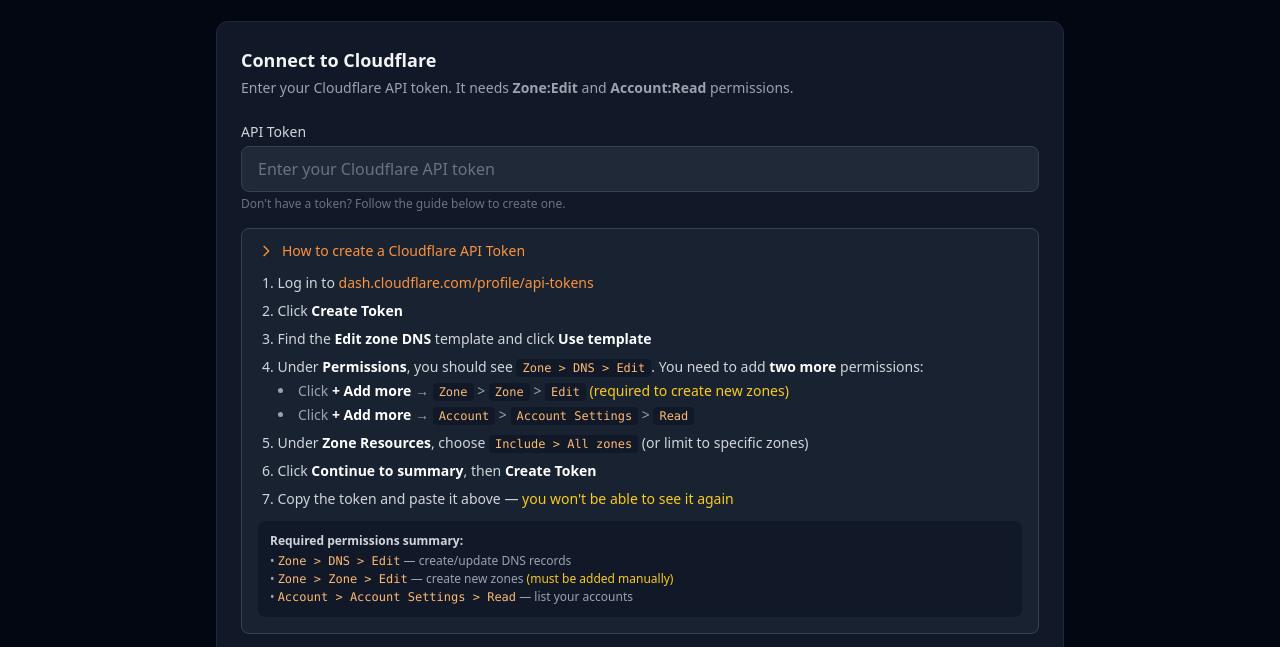
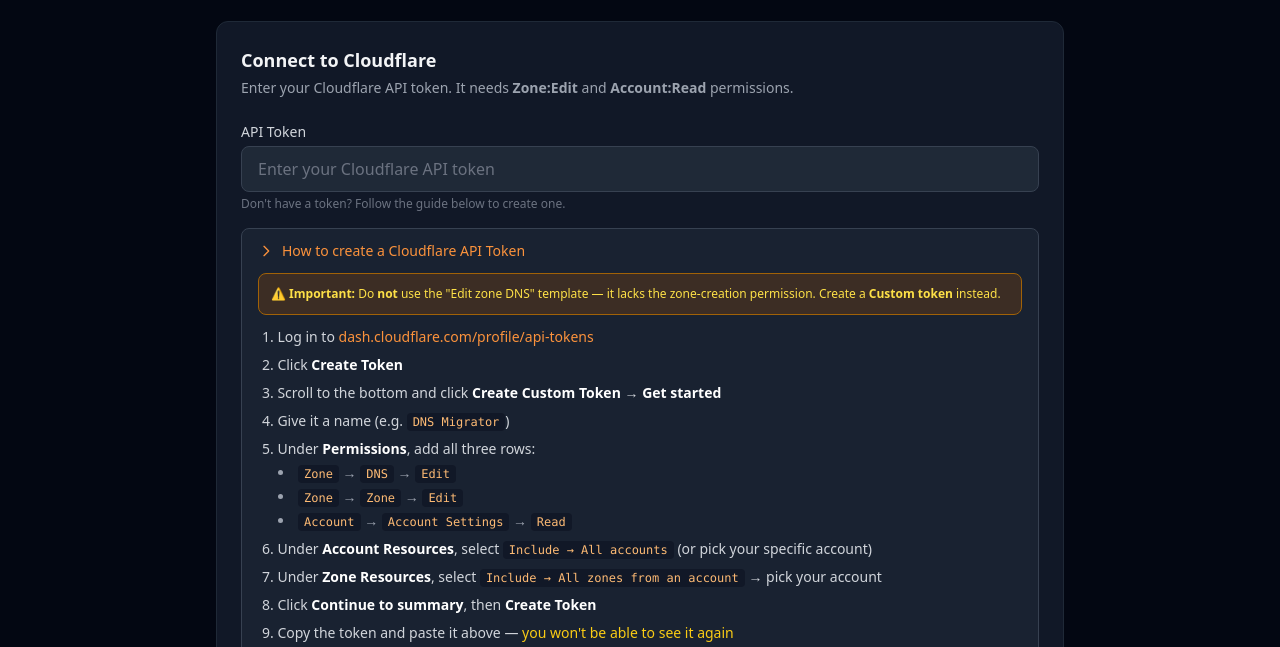
Before and after one commit to andrew-kemp/DNS-Migrator, a website: page public/index.html in a window 1280 px wide. Both pictures are taken after a click on the heading "How to create a Cloudflare API Token". Shown: the part 124-771 px from the top of the page. Drawn offline with nearby package versions, Linux system fonts and the light colour scheme.

Commit message:
Fix token guide: use Custom Token instead of template, clarify all 3 permissions and zone resources

```diff
--- a/public/index.html
+++ b/public/index.html
@@ -88,26 +88,32 @@
               How to create a Cloudflare API Token
             </summary>
             <div class="px-4 pb-4 text-sm text-gray-300 space-y-3">
+              <div class="bg-yellow-900/40 border border-yellow-700 rounded-lg p-3 mb-3">
+                <p class="text-xs text-yellow-300"><strong>⚠ Important:</strong> Do <strong>not</strong> use the "Edit zone DNS" template — it lacks the zone-creation permission. Create a <strong>Custom token</strong> instead.</p>
+              </div>
               <ol class="list-decimal list-inside space-y-2 ml-1">
                 <li>Log in to <a href="https://dash.cloudflare.com/profile/api-tokens" target="_blank" rel="noopener" class="text-orange-400 hover:underline">dash.cloudflare.com/profile/api-tokens</a></li>
                 <li>Click <strong class="text-white">Create Token</strong></li>
-                <li>Find the <strong class="text-white">Edit zone DNS</strong> template and click <strong class="text-white">Use template</strong></li>
-                <li>Under <strong class="text-white">Permissions</strong>, you should see <code class="bg-gray-900 px-1.5 py-0.5 rounded text-orange-300 text-xs">Zone &gt; DNS &gt; Edit</code>. You need to add <strong class="text-white">two more</strong> permissions:
+                <li>Scroll to the bottom and click <strong class="text-white">Create Custom Token</strong> → <strong class="text-white">Get started</strong></li>
+                <li>Give it a name (e.g. <code class="bg-gray-900 px-1.5 py-0.5 rounded text-orange-300 text-xs">DNS Migrator</code>)</li>
+                <li>Under <strong class="text-white">Permissions</strong>, add all three rows:
                   <ul class="list-disc list-inside ml-4 mt-1 text-gray-400 space-y-1">
-                    <li>Click <strong class="text-white">+ Add more</strong> &rarr; <code class="bg-gray-900 px-1.5 py-0.5 rounded text-orange-300 text-xs">Zone</code> &gt; <code class="bg-gray-900 px-1.5 py-0.5 rounded text-orange-300 text-xs">Zone</code> &gt; <code class="bg-gray-900 px-1.5 py-0.5 rounded text-orange-300 text-xs">Edit</code> <span class="text-yellow-400">(required to create new zones)</span></li>
-                    <li>Click <strong class="text-white">+ Add more</strong> &rarr; <code class="bg-gray-900 px-1.5 py-0.5 rounded text-orange-300 text-xs">Account</code> &gt; <code class="bg-gray-900 px-1.5 py-0.5 rounded text-orange-300 text-xs">Account Settings</code> &gt; <code class="bg-gray-900 px-1.5 py-0.5 rounded text-orange-300 text-xs">Read</code></li>
+                    <li><code class="bg-gray-900 px-1.5 py-0.5 rounded text-orange-300 text-xs">Zone</code> → <code class="bg-gray-900 px-1.5 py-0.5 rounded text-orange-300 text-xs">DNS</code> → <code class="bg-gray-900 px-1.5 py-0.5 rounded text-orange-300 text-xs">Edit</code></li>
+                    <li><code class="bg-gray-900 px-1.5 py-0.5 rounded text-orange-300 text-xs">Zone</code> → <code class="bg-gray-900 px-1.5 py-0.5 rounded text-orange-300 text-xs">Zone</code> → <code class="bg-gray-900 px-1.5 py-0.5 rounded text-orange-300 text-xs">Edit</code></li>
+                    <li><code class="bg-gray-900 px-1.5 py-0.5 rounded text-orange-300 text-xs">Account</code> → <code class="bg-gray-900 px-1.5 py-0.5 rounded text-orange-300 text-xs">Account Settings</code> → <code class="bg-gray-900 px-1.5 py-0.5 rounded text-orange-300 text-xs">Read</code></li>
                   </ul>
                 </li>
-                <li>Under <strong class="text-white">Zone Resources</strong>, choose <code class="bg-gray-900 px-1.5 py-0.5 rounded text-orange-300 text-xs">Include &gt; All zones</code> (or limit to specific zones)</li>
+                <li>Under <strong class="text-white">Account Resources</strong>, select <code class="bg-gray-900 px-1.5 py-0.5 rounded text-orange-300 text-xs">Include → All accounts</code> (or pick your specific account)</li>
+                <li>Under <strong class="text-white">Zone Resources</strong>, select <code class="bg-gray-900 px-1.5 py-0.5 rounded text-orange-300 text-xs">Include → All zones from an account</code> → pick your account</li>
                 <li>Click <strong class="text-white">Continue to summary</strong>, then <strong class="text-white">Create Token</strong></li>
                 <li>Copy the token and paste it above — <span class="text-yellow-400">you won't be able to see it again</span></li>
               </ol>
               <div class="bg-gray-900 rounded-lg p-3 mt-2">
                 <p class="text-xs text-gray-400"><strong class="text-gray-300">Required permissions summary:</strong></p>
                 <ul class="text-xs text-gray-400 mt-1 space-y-0.5">
-                  <li>• <code class="text-orange-300">Zone &gt; DNS &gt; Edit</code> — create/update DNS records</li>
-                  <li>• <code class="text-orange-300">Zone &gt; Zone &gt; Edit</code> — create new zones <span class="text-yellow-400">(must be added manually)</span></li>
-                  <li>• <code class="text-orange-300">Account &gt; Account Settings &gt; Read</code> — list your accounts</li>
+                  <li>• <code class="text-orange-300">Zone → DNS → Edit</code> — create/update DNS records</li>
+                  <li>• <code class="text-orange-300">Zone → Zone → Edit</code> — create new zones in your account</li>
+                  <li>• <code class="text-orange-300">Account → Account Settings → Read</code> — list your accounts</li>
                 </ul>
               </div>
             </div>
```
